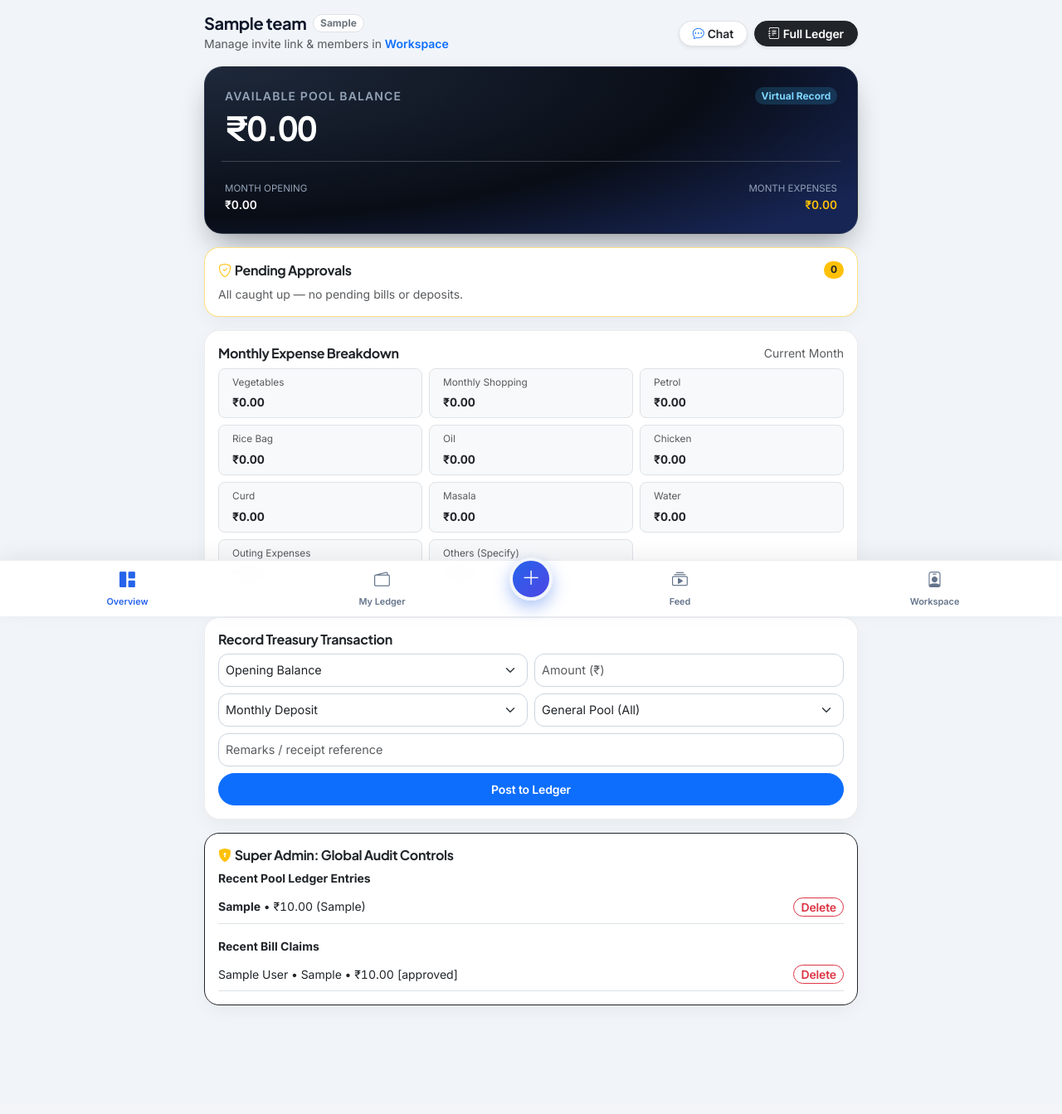
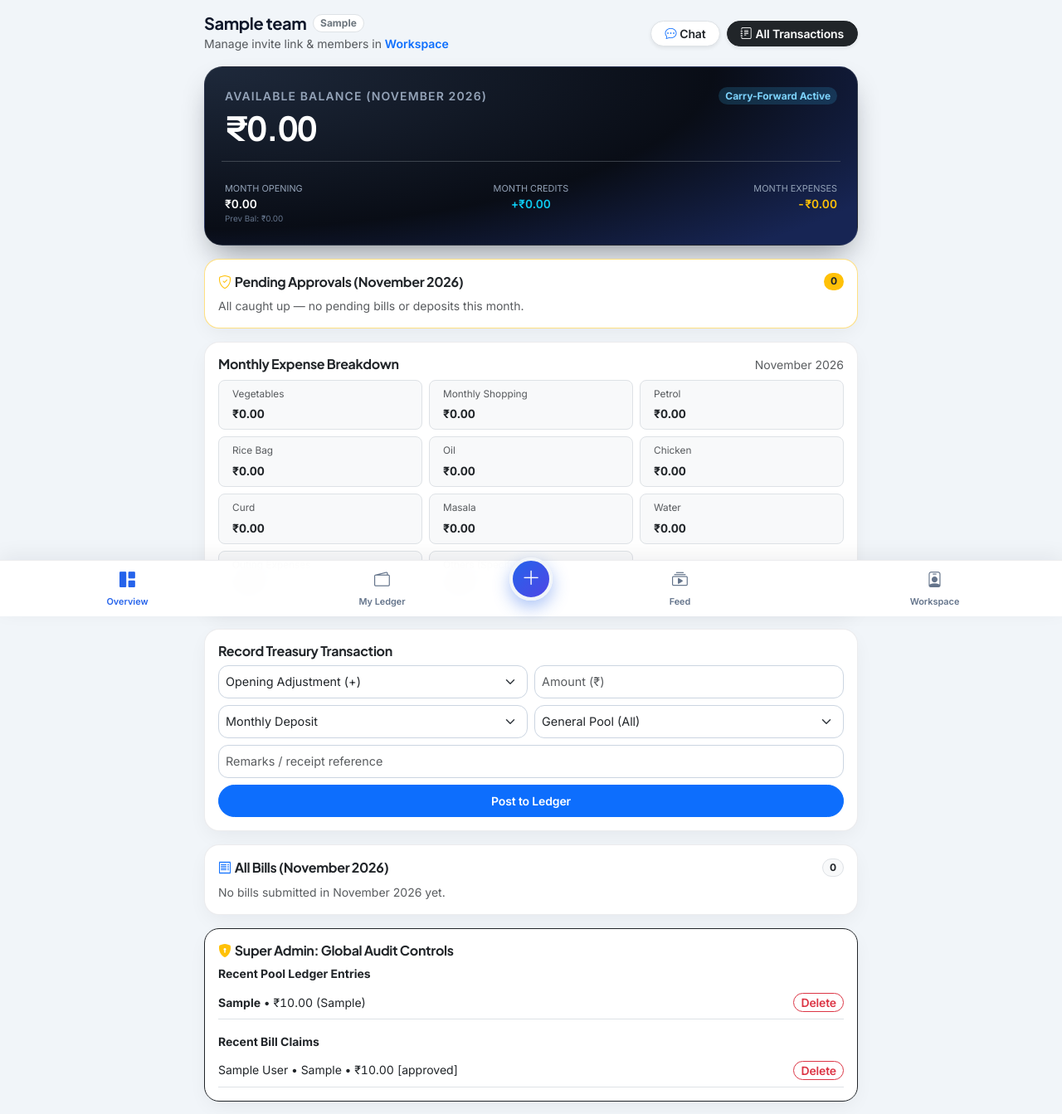
Before and after one commit to Bmk265/Tharvatha-Cheptha, a Flask app: page / in a window 1280 px wide. Shown: the part 57-1400 px from the top of the page at 83% size. Before the commit the page ends 1269 px from the top, so only its background shows below. Run offline with Flask 3, Linux system fonts and the light colour scheme; a user stored in the database is signed in; tables that the repository leaves empty hold one stand-in row (values such as "Sample post"); grey boxes marked "Sample" are stand-in pictures.

Commit message:
Update dashboard.html

```diff
--- a/templates/dashboard.html
+++ b/templates/dashboard.html
@@ -16,35 +16,40 @@
       <i class="bi bi-chat-dots text-primary me-1"></i>Chat
     </a>
     <a href="{{ url_for('all_transactions') }}" class="btn btn-sm btn-dark rounded-pill px-3 shadow-sm">
-      <i class="bi bi-journal-text me-1"></i>Full Ledger
+      <i class="bi bi-journal-text me-1"></i>All Transactions
     </a>
   </div>
 </div>
 
-<!-- Executive Treasury Balance Card -->
+<!-- Executive Treasury Balance Card (Current Month) -->
 <div class="hero-ledger-card p-4 mb-3">
   <div class="d-flex justify-content-between align-items-center mb-1">
-    <span class="text-uppercase small fw-semibold" style="color: #94a3b8; letter-spacing: 0.08em;">Available Pool Balance</span>
-    <span class="badge rounded-pill" style="background: rgba(56, 189, 248, 0.18); color: #7dd3fc;">Virtual Record</span>
+    <span class="text-uppercase small fw-semibold" style="color: #94a3b8; letter-spacing: 0.08em;">Available Balance ({{ current_month_label }})</span>
+    <span class="badge rounded-pill" style="background: rgba(56, 189, 248, 0.18); color: #7dd3fc;">Carry-Forward Active</span>
   </div>
   <h1 class="fw-bold display-6 my-1 num-tabular">₹{{ "%.2f"|format(available_balance) }}</h1>
   <div class="row g-2 mt-3 pt-3 border-top border-secondary border-opacity-50 small">
-    <div class="col-6">
-      <div style="color: #94a3b8; font-size: 0.72rem;">MONTH OPENING</div>
+    <div class="col-4">
+      <div style="color: #94a3b8; font-size: 0.68rem;">MONTH OPENING</div>
       <div class="fw-semibold text-white num-tabular">₹{{ "%.2f"|format(month_opening) }}</div>
+      <div style="color: #64748b; font-size: 0.62rem;">Prev Bal: ₹{{ "%.2f"|format(carry_forward_opening) }}</div>
     </div>
-    <div class="col-6 text-end">
-      <div style="color: #94a3b8; font-size: 0.72rem;">MONTH EXPENSES</div>
-      <div class="fw-semibold text-warning num-tabular">₹{{ "%.2f"|format(month_expenses) }}</div>
+    <div class="col-4 text-center">
+      <div style="color: #94a3b8; font-size: 0.68rem;">MONTH CREDITS</div>
+      <div class="fw-semibold text-info num-tabular">+₹{{ "%.2f"|format(month_credits) }}</div>
+    </div>
+    <div class="col-4 text-end">
+      <div style="color: #94a3b8; font-size: 0.68rem;">MONTH EXPENSES</div>
+      <div class="fw-semibold text-warning num-tabular">-₹{{ "%.2f"|format(month_expenses) }}</div>
     </div>
   </div>
 </div>
 
-<!-- Cashier (Admin) Approvals: Bills & Leave Requests -->
+<!-- Cashier (Admin) Approvals: Pending Bills & Leave Requests -->
 {% if is_cashier %}
   <div class="card p-3 mb-3 border-warning border-opacity-50">
     <div class="d-flex justify-content-between align-items-center mb-2">
-      <h6 class="fw-bold mb-0"><i class="bi bi-shield-check text-warning me-1"></i>Pending Approvals</h6>
+      <h6 class="fw-bold mb-0"><i class="bi bi-shield-check text-warning me-1"></i>Pending Approvals ({{ current_month_label }})</h6>
       <span class="badge bg-warning text-dark rounded-pill">{{ pending_claims|length }}</span>
     </div>
 
@@ -76,7 +81,7 @@
         </div>
       </div>
     {% else %}
-      <p class="text-muted small mb-0">All caught up — no pending bills or deposits.</p>
+      <p class="text-muted small mb-0">All caught up — no pending bills or deposits this month.</p>
     {% endfor %}
   </div>
 
@@ -106,11 +111,11 @@
   {% endif %}
 {% endif %}
 
-<!-- Responsive Category Expense Matrix -->
+<!-- Responsive Category Expense Matrix (Current Month) -->
 <div class="card p-3 mb-3">
   <div class="d-flex justify-content-between align-items-center mb-2">
     <h6 class="fw-bold mb-0">Monthly Expense Breakdown</h6>
-    <span class="small text-muted">Current Month</span>
+    <span class="small text-muted">{{ current_month_label }}</span>
   </div>
   <div class="row g-2">
     {% for cat in expense_categories %}
@@ -131,7 +136,7 @@
   <form method="POST" action="{{ url_for('cashier_transaction') }}" class="row g-2">
     <div class="col-6">
       <select name="tx_type" class="form-select form-select-sm" required>
-        <option value="opening">Opening Balance</option>
+        <option value="opening">Opening Adjustment (+)</option>
         <option value="credit">Credit (+ Add)</option>
         <option value="debit">Debit (- Expense)</option>
       </select>
@@ -193,6 +198,31 @@
 </div>
 {% endif %}
 
+<!-- All Bills Submitted in Current Month -->
+<div class="card p-3 mb-3">
+  <div class="d-flex justify-content-between align-items-center mb-2">
+    <h6 class="fw-bold mb-0"><i class="bi bi-receipt text-primary me-1"></i>All Bills ({{ current_month_label }})</h6>
+    <span class="badge bg-light text-dark border rounded-pill">{{ month_bills|length }}</span>
+  </div>
+  {% for b in month_bills %}
+    {% set is_dep = (b.category == "Monthly Deposit") %}
+    <div class="d-flex justify-content-between align-items-center py-2 border-bottom gap-2">
+      <div class="min-w-0">
+        <div class="fw-semibold small text-truncate">
+          {{ b.user.name }} • {{ b.category }}
+          <span class="badge {{ 'bg-success' if b.status == 'approved' else ('bg-warning text-dark' if b.status == 'pending' else 'bg-secondary') }} rounded-pill ms-1" style="font-size: 0.64rem;">{{ b.status|upper }}</span>
+        </div>
+        <div class="text-muted text-truncate" style="font-size: 0.75rem;">{{ b.remarks }} • {{ b.created_at.strftime('%d %b %Y') }}</div>
+      </div>
+      <div class="fw-bold small num-tabular flex-shrink-0 {{ 'text-success' if is_dep else 'text-danger' }}">
+        {{ '+' if is_dep else '-' }}₹{{ "%.2f"|format(b.amount) }}
+      </div>
+    </div>
+  {% else %}
+    <p class="text-muted small mb-0">No bills submitted in {{ current_month_label }} yet.</p>
+  {% endfor %}
+</div>
+
 <!-- Super Admin: Global Audit & Deletion Controls -->
 {% if is_super_admin %}
 <div class="card p-3 mb-3 border-dark">
```
